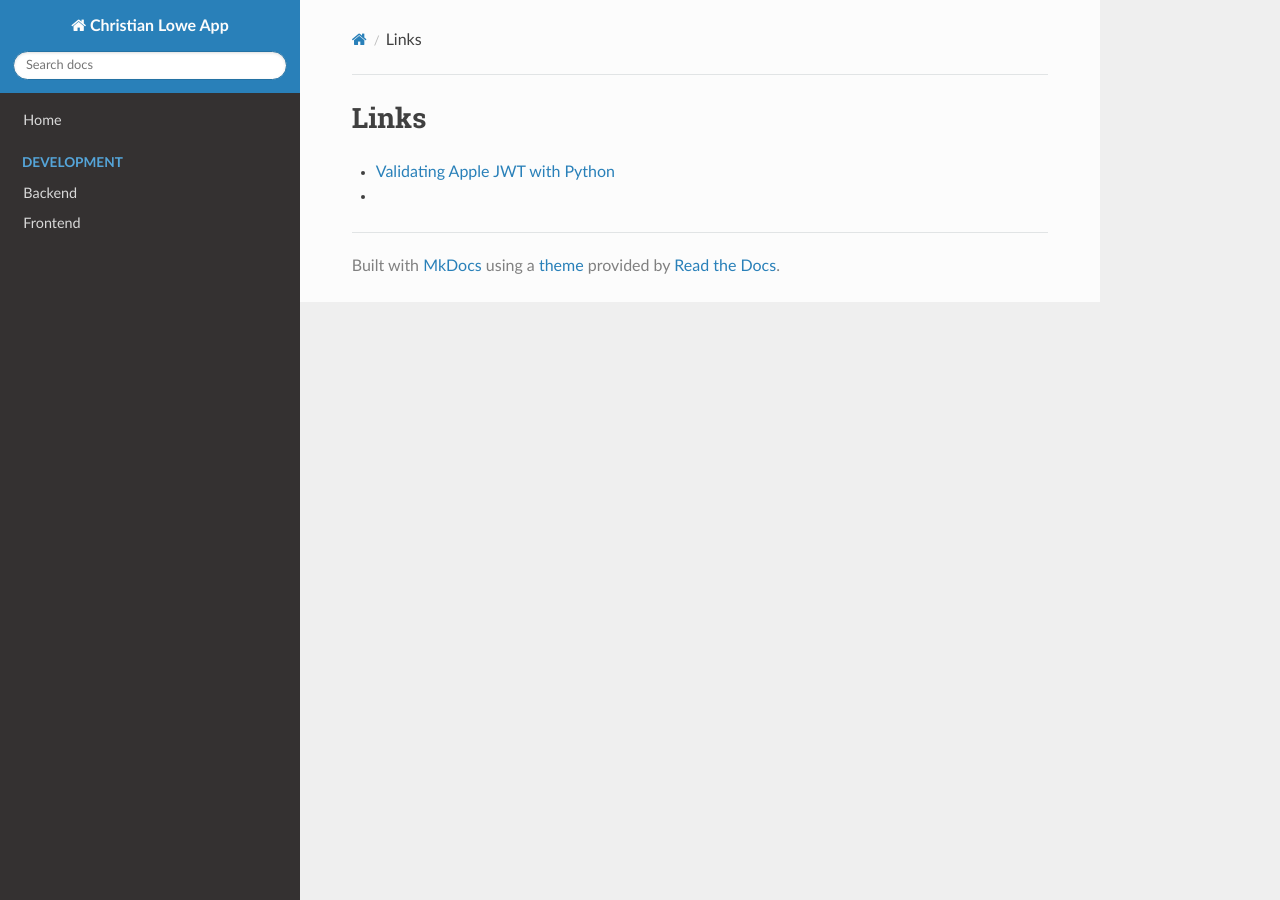
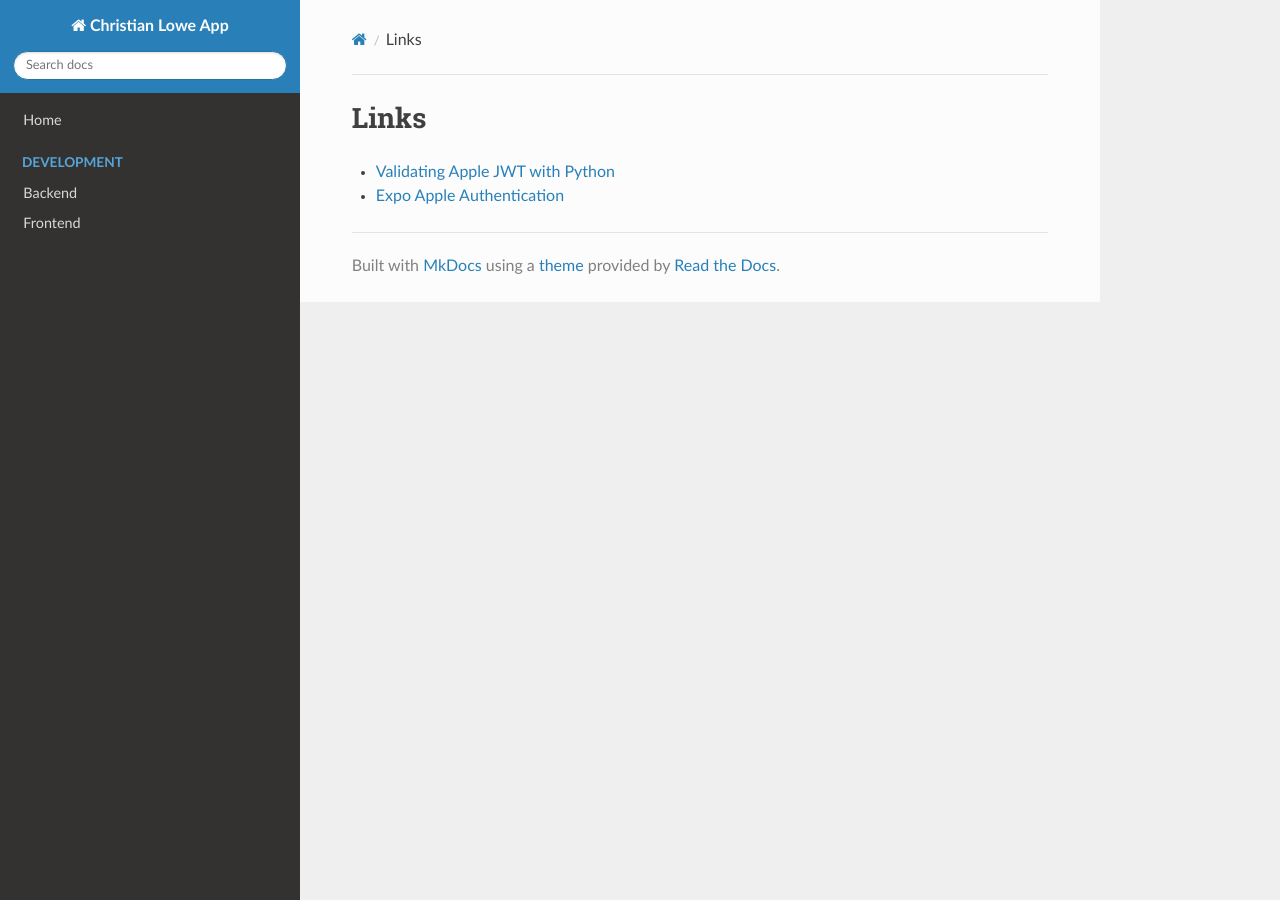
Before and after one commit to imchristianlowe/lab, an MkDocs documentation site: the page built from docs/links/README.md, in a window 1280 px wide. Built offline with MkDocs 1.6.1, drawn with Linux system fonts in a browser that asks for light colours; nearby versions of some CDN libraries.

Commit message:
add link for apple auth docs

```diff
--- a/docs/links/README.md
+++ b/docs/links/README.md
@@ -1,4 +1,4 @@
 # Links
 
 * [Validating Apple JWT with Python](https://gist.github.com/davidhariri/b053787aabc9a8a9cc0893244e1549fe)
-*
+* [Expo Apple Authentication](https://docs.expo.dev/versions/latest/sdk/apple-authentication/)
```
